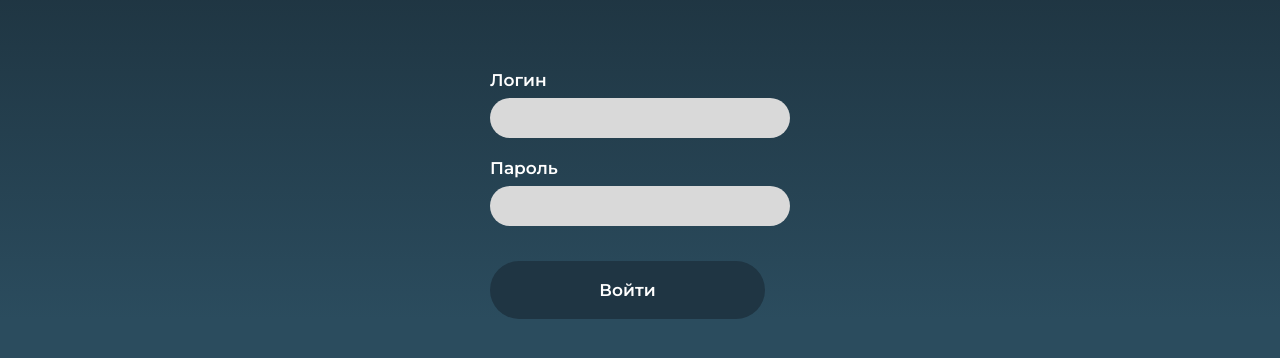
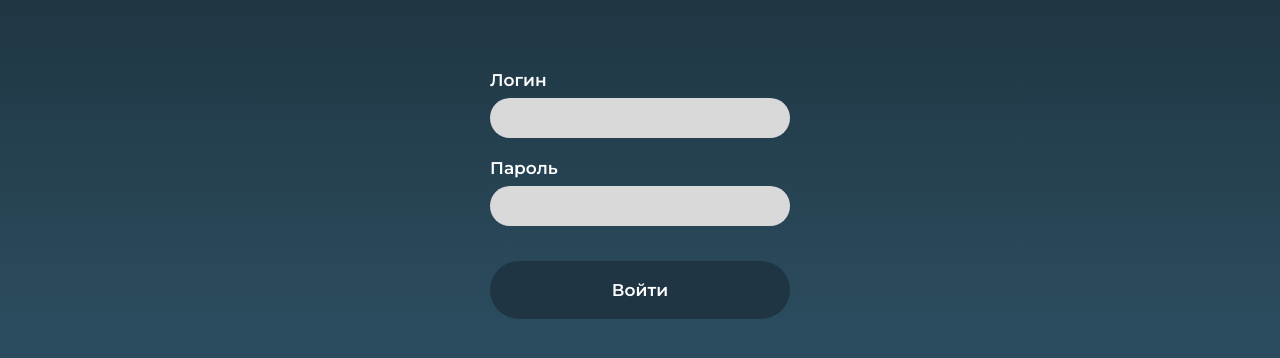
Before and after one commit to aver1ch/max-stud-bot, a React (Vite) app in the folder frontend/: page /login in a window 1280 px wide. Shown: the part 200-558 px from the top of the page. Built offline with nearby package versions, Linux system fonts and the light colour scheme.

Commit message:
sizes fix v2

```diff
--- a/frontend/src/App.css
+++ b/frontend/src/App.css
@@ -5,7 +5,6 @@
   font-family: "Montserrat", sans-serif;
   font-size: 17px;
   font-weight: 600;
-  overflow-y: hidden;
 }
 
 .container {
--- a/frontend/src/components/Button/Button.css
+++ b/frontend/src/components/Button/Button.css
@@ -1,6 +1,7 @@
 .global-btn {
     padding: 19px 41px;
-    width: 275px;
+    width: 100%;
+    max-width: 300px;
     margin-bottom: 11px;
     background: rgba(31, 53, 67, 1);
     border: none;
--- a/frontend/src/pages/Login/Login.css
+++ b/frontend/src/pages/Login/Login.css
@@ -9,6 +9,12 @@
     margin-top: 30px;
     margin-bottom: 10px;
     color: white;
+  }
+
+  .input-wrapper {
+    display: flex;
+    flex-direction: column;
+    align-items: center;
   }
 
   .input-login {
--- a/frontend/src/pages/Register/Register.css
+++ b/frontend/src/pages/Register/Register.css
@@ -15,7 +15,7 @@
   background-color: #d9d9d9;
   border: none;
   border-radius: 45px;
-    max-width: 100%;
+  width: 300px; /* ✅ как у input-register */
   min-height: 40px;
   font-size: 16px;
   font-weight: 400;
@@ -31,6 +31,8 @@
   .select-wrapper {
     display: flex;
     flex-direction: column;
+    align-items: center;
+    justify-content: center;
     padding-left: 5px;
     padding-right: 5px;
     animation-name: reganim;
--- a/frontend/src/pages/Welcome/Welcome.css
+++ b/frontend/src/pages/Welcome/Welcome.css
@@ -32,3 +32,8 @@
   .welcome-title:hover {
     transform: scale(1.1);
   }
+
+  .text-wrapper {
+    display: flex;
+    align-items: center;
+  }
```
Lines whose indentation alone changed are shown as unchanged.
